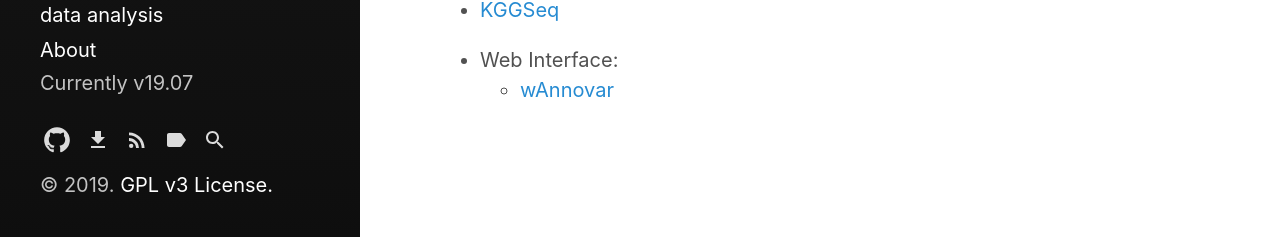
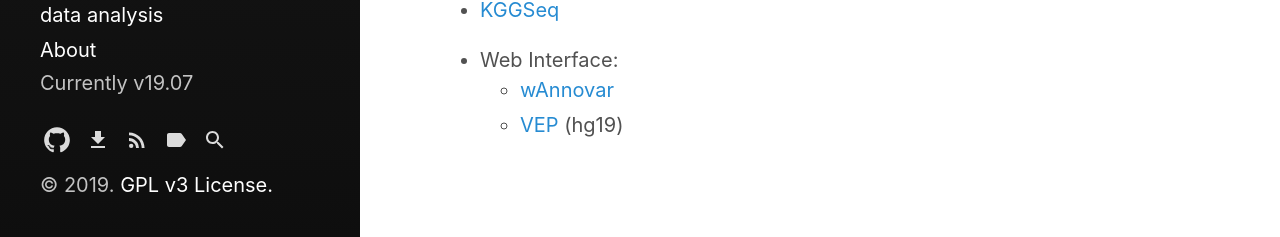
Before and after one commit to sigu-training/clinical_genomics, a Jekyll site: the page built from lectures/04.db.md, in a window 1280 px wide. Shown: the part 2335-2572 px from the top of the page. Built offline with Jekyll 4.4.1, drawn with Linux system fonts in a browser that asks for light colours.

Commit message:
Update 04.db.md

```diff
--- a/lectures/04.db.md
+++ b/lectures/04.db.md
@@ -60,3 +60,4 @@ Variant indicated by the red dashed line can be annotated as *intronic* or *exon
 
 - Web Interface:
    - [wAnnovar](http://wannovar.wglab.org)
+   - [VEP](http://grch37.ensembl.org/Homo_sapiens/Tools/VEP) (hg19)
```
